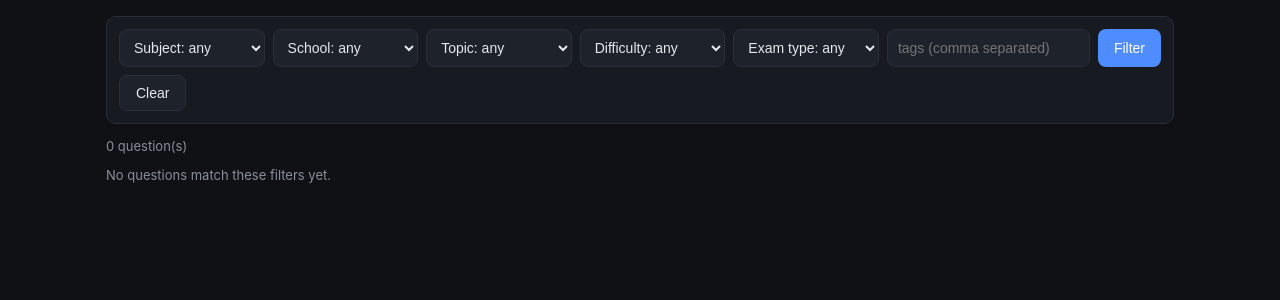
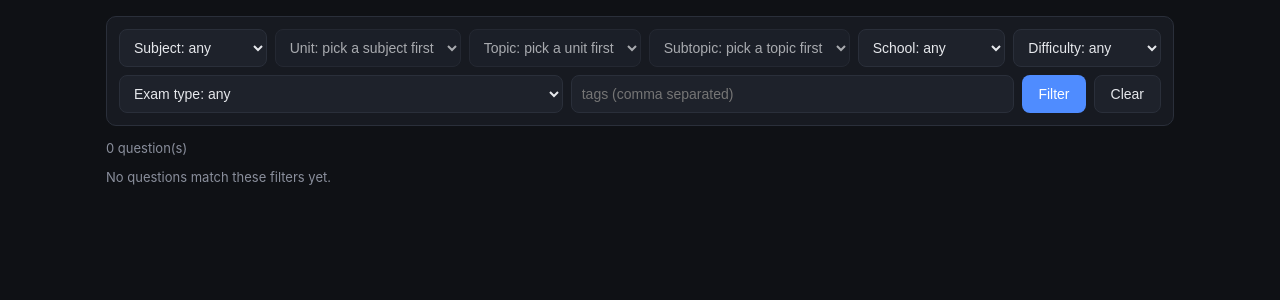
Before and after one commit to spere43/TutorDB, a Flask app: page / in a window 1280 px wide. Shown: the part 59-359 px from the top of the page. Run offline with Flask 3, Linux system fonts and the light colour scheme; data that the repository does not hold is empty.

Commit message:
filtering feature v1.0

```diff
--- a/app.py
+++ b/app.py
@@ -46,6 +46,7 @@ class Paper(db.Model):
     school = db.Column(db.String(120), nullable=False)
     subject = db.Column(db.String(80), nullable=False)
     year_level = db.Column(db.Integer, nullable=False)  # 11 or 12
+    unit = db.Column(db.Integer, nullable=True)  # QCE unit: 1, 2, 3, or 4 -- what topics get scoped under
     exam_type = db.Column(db.String(50), nullable=False)  # internal / mock / QCAA-style etc
     exam_year = db.Column(db.Integer, nullable=True)
     file_path = db.Column(db.String(300), nullable=False)  # path to original PDF/doc
@@ -60,6 +61,7 @@ class Paper(db.Model):
             "school": self.school,
             "subject": self.subject,
             "year_level": self.year_level,
+            "unit": self.unit,
             "exam_type": self.exam_type,
             "exam_year": self.exam_year,
             "file_path": self.file_path,
@@ -186,11 +188,15 @@ def create_paper():
     school = request.form.get("school")
     subject = request.form.get("subject")
     year_level = request.form.get("year_level")
+    unit = request.form.get("unit")
     exam_type = request.form.get("exam_type")
     exam_year = request.form.get("exam_year")
 
-    if not all([school, subject, year_level, exam_type]):
-        return jsonify({"error": "school, subject, year_level, exam_type are required"}), 400
+    if not all([school, subject, year_level, unit, exam_type]):
+        return jsonify({"error": "school, subject, year_level, unit, exam_type are required"}), 400
+
+    if unit not in {"1", "2", "3", "4"}:
+        return jsonify({"error": "unit must be 1, 2, 3, or 4"}), 400
 
     if "file" not in request.files or request.files["file"].filename == "":
         return jsonify({"error": "original paper file is required"}), 400
@@ -211,6 +217,7 @@ def create_paper():
         school=school,
         subject=subject,
         year_level=int(year_level),
+        unit=int(unit),
         exam_type=exam_type,
         exam_year=int(exam_year) if exam_year else None,
         file_path=file_path,
@@ -242,7 +249,9 @@ def list_questions():
 
     subject = request.args.get("subject")
     school = request.args.get("school")
+    unit = request.args.get("unit")
     topic = request.args.get("topic")
+    subtopic = request.args.get("subtopic")
     difficulty = request.args.get("difficulty")
     exam_type = request.args.get("exam_type")
     year_level = request.args.get("year_level")
@@ -253,8 +262,12 @@ def list_questions():
         query = query.filter(Paper.subject == subject)
     if school:
         query = query.filter(Paper.school == school)
+    if unit:
+        query = query.filter(Paper.unit == int(unit))
     if topic:
         query = query.filter(Question.topic == topic)
+    if subtopic:
+        query = query.filter(Question.subtopic == subtopic)
     if difficulty:
         query = query.filter(Question.difficulty == difficulty.upper())
     if exam_type:
@@ -463,15 +476,39 @@ def list_tags():
     return jsonify([t.name for t in tags])
 
 
-# ---------- Topics (distinct list, useful for populating dropdowns) ----------
+# ---------- Topics / subtopics (distinct lists, scoped for cascading dropdowns) ----------
 
 @app.route("/api/topics", methods=["GET"])
 def list_topics():
+    """Topics are scoped to a subject+unit rather than global, so the
+    dropdown only ever shows topics that actually belong to what you've
+    selected (e.g. Physics Unit 4 topics, not every topic in the DB)."""
     subject = request.args.get("subject")
+    unit = request.args.get("unit")
     query = db.session.query(Question.topic).join(Paper).distinct()
     if subject:
         query = query.filter(Paper.subject == subject)
+    if unit:
+        query = query.filter(Paper.unit == int(unit))
     return jsonify(sorted([t[0] for t in query.all()]))
+
+
+@app.route("/api/subtopics", methods=["GET"])
+def list_subtopics():
+    """Subtopics scoped to subject+unit+topic (e.g. Bernoulli/Binomial
+    under Maths Methods Unit 3's "Discrete random variables" topic)."""
+    subject = request.args.get("subject")
+    unit = request.args.get("unit")
+    topic = request.args.get("topic")
+    query = db.session.query(Question.subtopic).join(Paper) \
+        .filter(Question.subtopic.isnot(None)).distinct()
+    if subject:
+        query = query.filter(Paper.subject == subject)
+    if unit:
+        query = query.filter(Paper.unit == int(unit))
+    if topic:
+        query = query.filter(Question.topic == topic)
+    return jsonify(sorted([s[0] for s in query.all()]))
 
 
 @app.route("/api/subjects", methods=["GET"])
@@ -507,6 +544,13 @@ if __name__ == "__main__":
                 conn.execute(db.text("ALTER TABLE questions ADD COLUMN answer_file_path VARCHAR(300)"))
             existing_cols.add("answer_file_path")
 
+        existing_paper_cols = {c["name"] for c in inspector.get_columns("papers")}
+        if "unit" not in existing_paper_cols:
+            with db.engine.begin() as conn:
+                conn.execute(db.text("ALTER TABLE papers ADD COLUMN unit INTEGER"))
+            # existing papers from before "unit" existed are left NULL --
+            # they'll just show "no unit" in the UI until you edit them.
+
         # Multi-page support: question/answer images now live in their own
         # question_images table (one question can have several page crops)
         # instead of a single crop_image_path / answer_file_path column. If
--- a/static/js/app.js
+++ b/static/js/app.js
@@ -49,18 +49,93 @@ function escapeHtml(str) {
 }
 
 async function loadDropdownData() {
-  const [subjects, schools, topics] = await Promise.all([
+  // Topics/subtopics are intentionally NOT loaded here -- they're scoped
+  // to a subject+unit (and subtopics further to a topic), so they're
+  // fetched on demand as those cascading selections are made. Loading
+  // a flat global topic list here was the bug: every subject's topics
+  // showed up regardless of what you'd picked.
+  const [subjects, schools] = await Promise.all([
     fetchJSON("/api/subjects"),
     fetchJSON("/api/schools"),
-    fetchJSON("/api/topics"),
   ]);
   populateDatalist("subject-list", subjects);
   populateDatalist("school-list", schools);
-  populateDatalist("topic-list", topics);
   populateSelect("f-subject", subjects, "Subject: any");
   populateSelect("f-school", schools, "School: any");
-  populateSelect("f-topic", topics, "Topic: any");
 }
+
+// ---------------------------------------------------------------
+// Browse filter cascade: Subject -> Unit -> Topic -> Subtopic
+// Each level is disabled with a placeholder until the level above it
+// has a value, and picking a new value at any level clears/disables
+// everything below it (since a subtopic list, say, is meaningless
+// once the topic it belonged to has changed).
+// ---------------------------------------------------------------
+function setSelectState(id, enabled, placeholder, options) {
+  const el = document.getElementById(id);
+  el.disabled = !enabled;
+  if (options) {
+    el.innerHTML = `<option value="">${placeholder}</option>` +
+      options.map(v => `<option value="${escapeHtml(v)}">${escapeHtml(v)}</option>`).join("");
+  } else {
+    el.innerHTML = `<option value="">${placeholder}</option>`;
+  }
+}
+
+const UNIT_OPTIONS = ["1", "2", "3", "4"];
+
+function resetUnitDown() {
+  setSelectState("f-unit", false, "Unit: pick a subject first");
+  resetTopicDown();
+}
+function resetTopicDown() {
+  setSelectState("f-topic", false, "Topic: pick a unit first");
+  resetSubtopicDown();
+}
+function resetSubtopicDown() {
+  setSelectState("f-subtopic", false, "Subtopic: pick a topic first");
+}
+
+document.getElementById("f-subject").addEventListener("change", () => {
+  const subject = document.getElementById("f-subject").value;
+  if (subject) {
+    setSelectState("f-unit", true, "Unit: any", UNIT_OPTIONS.map(u => `Unit ${u}`));
+    // store the raw unit numbers as values via a second pass, since the
+    // label ("Unit 3") and the filter value ("3") differ here
+    const unitEl = document.getElementById("f-unit");
+    unitEl.innerHTML = `<option value="">Unit: any</option>` +
+      UNIT_OPTIONS.map(u => `<option value="${u}">Unit ${u}</option>`).join("");
+  } else {
+    resetUnitDown();
+  }
+  resetTopicDown();
+});
+
+document.getElementById("f-unit").addEventListener("change", async () => {
+  const subject = document.getElementById("f-subject").value;
+  const unit = document.getElementById("f-unit").value;
+  if (subject && unit) {
+    const topics = await fetchJSON(`/api/topics?subject=${encodeURIComponent(subject)}&unit=${encodeURIComponent(unit)}`);
+    setSelectState("f-topic", true, topics.length ? "Topic: any" : "Topic: none chopped yet", topics);
+  } else {
+    resetTopicDown();
+  }
+  resetSubtopicDown();
+});
+
+document.getElementById("f-topic").addEventListener("change", async () => {
+  const subject = document.getElementById("f-subject").value;
+  const unit = document.getElementById("f-unit").value;
+  const topic = document.getElementById("f-topic").value;
+  if (subject && unit && topic) {
+    const subtopics = await fetchJSON(
+      `/api/subtopics?subject=${encodeURIComponent(subject)}&unit=${encodeURIComponent(unit)}&topic=${encodeURIComponent(topic)}`
+    );
+    setSelectState("f-subtopic", true, subtopics.length ? "Subtopic: any" : "Subtopic: none set yet", subtopics);
+  } else {
+    resetSubtopicDown();
+  }
+});
 
 // ---------------------------------------------------------------
 // ADD PAPER
@@ -75,6 +150,7 @@ document.getElementById("add-paper-form").addEventListener("submit", async (e) =
   formData.append("school", document.getElementById("p-school").value);
   formData.append("subject", document.getElementById("p-subject").value);
   formData.append("year_level", document.getElementById("p-year-level").value);
+  formData.append("unit", document.getElementById("p-unit").value);
   formData.append("exam_type", document.getElementById("p-exam-type").value);
   const examYear = document.getElementById("p-exam-year").value;
   if (examYear) formData.append("exam_year", examYear);
@@ -105,7 +181,7 @@ async function refreshPapersList() {
   el.innerHTML = papers.map(p => `
     <div class="paper-row">
       <div class="paper-info">
-        <b>${escapeHtml(p.school)}</b> — ${escapeHtml(p.subject)} (Y${p.year_level}, ${escapeHtml(p.exam_type)}${p.exam_year ? ", " + p.exam_year : ""})
+        <b>${escapeHtml(p.school)}</b> — ${escapeHtml(p.subject)} (Y${p.year_level}${p.unit ? ", Unit " + p.unit : ""}, ${escapeHtml(p.exam_type)}${p.exam_year ? ", " + p.exam_year : ""})
         <br><span><a href="/files/${p.file_path}" target="_blank">view original</a>${p.solution_file_path ? ` | <a href="/files/${p.solution_file_path}" target="_blank">view solutions</a>` : ""}</span>
       </div>
       <button class="secondary" onclick="deletePaper(${p.id})">Delete</button>
@@ -135,7 +211,7 @@ async function refreshChopPicker() {
   el.innerHTML = papers.map(p => `
     <div class="paper-row">
       <div class="paper-info">
-        <b>${escapeHtml(p.school)}</b> — ${escapeHtml(p.subject)} (Y${p.year_level}, ${escapeHtml(p.exam_type)}${p.exam_year ? ", " + p.exam_year : ""})
+        <b>${escapeHtml(p.school)}</b> — ${escapeHtml(p.subject)} (Y${p.year_level}${p.unit ? ", Unit " + p.unit : ""}, ${escapeHtml(p.exam_type)}${p.exam_year ? ", " + p.exam_year : ""})
         ${p.solution_file_path ? `<br><span class="muted">Has a solutions file</span>` : ""}
       </div>
       <button onclick="openChopById(${p.id})">Chop this paper</button>
@@ -187,7 +263,8 @@ async function openChop(paper) {
 
   document.getElementById("chop-picker").style.display = "none";
   document.getElementById("chop-workspace").style.display = "block";
-  document.getElementById("chop-paper-title").textContent = `${paper.school} — ${paper.subject}`;
+  document.getElementById("chop-paper-title").textContent =
+    `${paper.school} — ${paper.subject}${paper.unit ? " (Unit " + paper.unit + ")" : ""}`;
 
   const modeSwitch = document.getElementById("chop-mode-switch");
   document.querySelectorAll(".mode-btn").forEach(b => b.classList.remove("active"));
@@ -195,10 +272,46 @@ async function openChop(paper) {
   modeSwitch.style.display = paper.solution_file_path ? "flex" : "none";
   showChopFormForMode();
 
+  await loadTopicsForCurrentPaper();
   await loadPdfForMode();
   resetQuestionForm();
   resetAnswerForm();
 }
+
+// Scopes the topic datalist to this paper's subject+unit (instead of a
+// global list of every topic ever chopped) -- this is what makes typing
+// into "Topic" while chopping only suggest topics that actually belong
+// to the subject/unit you're working in.
+async function loadTopicsForCurrentPaper() {
+  if (!currentPaper || !currentPaper.unit) {
+    populateDatalist("topic-list", []);
+    populateDatalist("subtopic-list", []);
+    return;
+  }
+  const topics = await fetchJSON(
+    `/api/topics?subject=${encodeURIComponent(currentPaper.subject)}&unit=${encodeURIComponent(currentPaper.unit)}`
+  );
+  populateDatalist("topic-list", topics);
+  populateDatalist("subtopic-list", []); // repopulated once a topic is entered
+}
+
+// Debounced: refreshes the subtopic datalist to match whatever topic
+// value is currently typed/selected, scoped to this paper's subject+unit.
+let subtopicFetchTimer = null;
+document.getElementById("q-topic").addEventListener("input", () => {
+  clearTimeout(subtopicFetchTimer);
+  subtopicFetchTimer = setTimeout(async () => {
+    const topic = document.getElementById("q-topic").value.trim();
+    if (!currentPaper || !currentPaper.unit || !topic) {
+      populateDatalist("subtopic-list", []);
+      return;
+    }
+    const subtopics = await fetchJSON(
+      `/api/subtopics?subject=${encodeURIComponent(currentPaper.subject)}&unit=${encodeURIComponent(currentPaper.unit)}&topic=${encodeURIComponent(topic)}`
+    );
+    populateDatalist("subtopic-list", subtopics);
+  }, 250);
+});
 
 // Loads either the paper's original file or its solutions file into
 // pdf.js, depending on which mode we're chopping in.
@@ -629,8 +742,9 @@ document.getElementById("save-answer").addEventListener("click", async () => {
 // ---------------------------------------------------------------
 document.getElementById("apply-filters").addEventListener("click", refreshBrowse);
 document.getElementById("clear-filters").addEventListener("click", () => {
-  ["f-subject", "f-school", "f-topic", "f-difficulty", "f-exam-type"].forEach(id => document.getElementById(id).value = "");
+  ["f-subject", "f-school", "f-difficulty", "f-exam-type"].forEach(id => document.getElementById(id).value = "");
   document.getElementById("f-tags").value = "";
+  resetUnitDown(); // also clears/disables topic + subtopic beneath it
   refreshBrowse();
 });
 
@@ -640,14 +754,18 @@ async function refreshBrowse() {
   const params = new URLSearchParams();
   const subject = document.getElementById("f-subject").value;
   const school = document.getElementById("f-school").value;
+  const unit = document.getElementById("f-unit").value;
   const topic = document.getElementById("f-topic").value;
+  const subtopic = document.getElementById("f-subtopic").value;
   const difficulty = document.getElementById("f-difficulty").value;
   const examType = document.getElementById("f-exam-type").value;
   const tagsRaw = document.getElementById("f-tags").value;
 
   if (subject) params.append("subject", subject);
   if (school) params.append("school", school);
+  if (unit) params.append("unit", unit);
   if (topic) params.append("topic", topic);
+  if (subtopic) params.append("subtopic", subtopic);
   if (difficulty) params.append("difficulty", difficulty);
   if (examType) params.append("exam_type", examType);
   if (tagsRaw) tagsRaw.split(",").map(t => t.trim()).filter(Boolean).forEach(t => params.append("tag", t));
--- a/templates/index.html
+++ b/templates/index.html
@@ -23,8 +23,10 @@
   <section id="tab-browse" class="tab-panel active">
     <div class="filter-bar">
       <select id="f-subject"><option value="">Subject: any</option></select>
+      <select id="f-unit" disabled><option value="">Unit: pick a subject first</option></select>
+      <select id="f-topic" disabled><option value="">Topic: pick a unit first</option></select>
+      <select id="f-subtopic" disabled><option value="">Subtopic: pick a topic first</option></select>
       <select id="f-school"><option value="">School: any</option></select>
-      <select id="f-topic"><option value="">Topic: any</option></select>
       <select id="f-difficulty">
         <option value="">Difficulty: any</option>
         <option value="SF">SF</option>
@@ -64,6 +66,16 @@
         <select id="p-year-level" required>
           <option value="11">11</option>
           <option value="12">12</option>
+        </select>
+      </label>
+
+      <label>Unit
+        <select id="p-unit" required>
+          <option value="">Choose a unit</option>
+          <option value="1">Unit 1</option>
+          <option value="2">Unit 2</option>
+          <option value="3">Unit 3</option>
+          <option value="4">Unit 4</option>
         </select>
       </label>
 
@@ -148,7 +160,8 @@
           </label>
 
           <label>Subtopic (optional)
-            <input type="text" id="q-subtopic">
+            <input type="text" id="q-subtopic" list="subtopic-list">
+            <datalist id="subtopic-list"></datalist>
           </label>
 
           <label>Difficulty</label>
```
